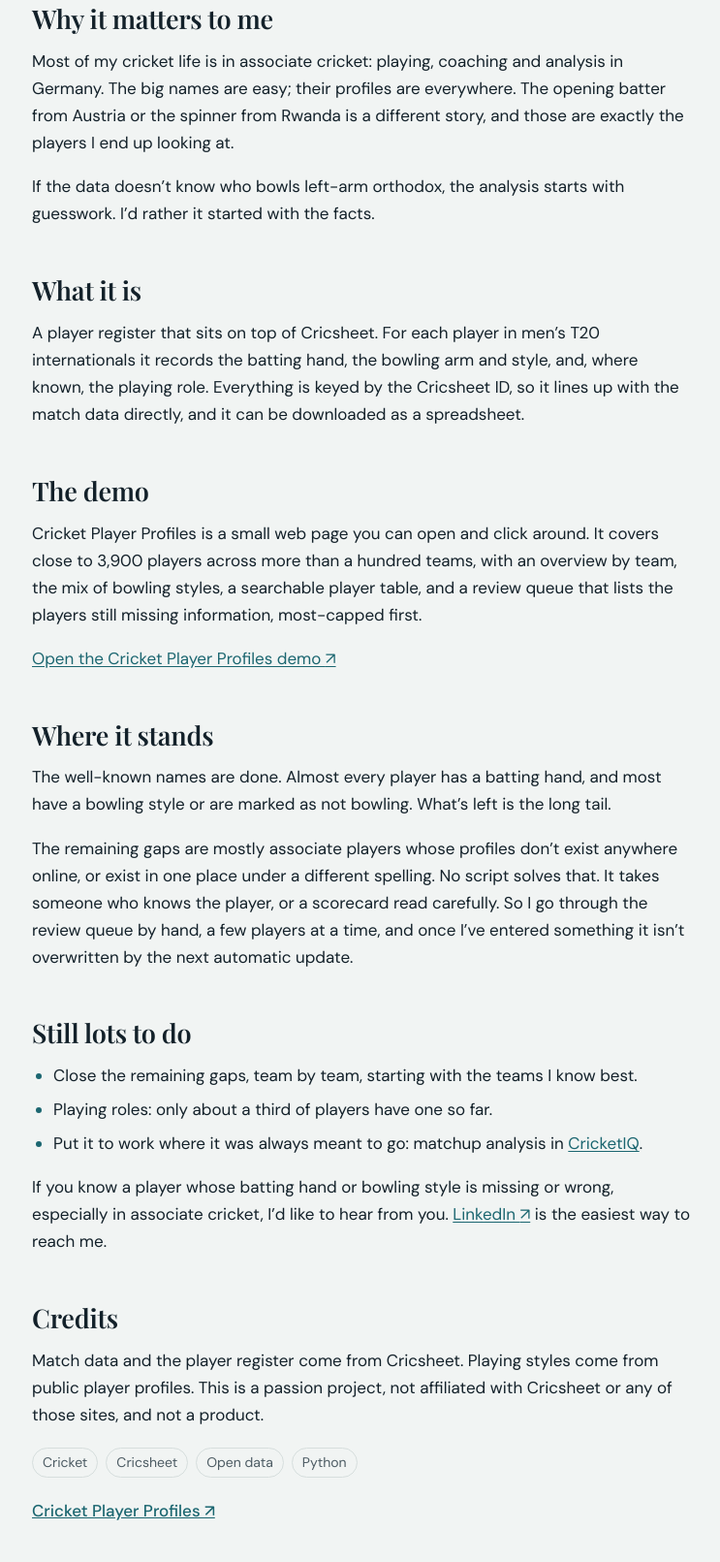
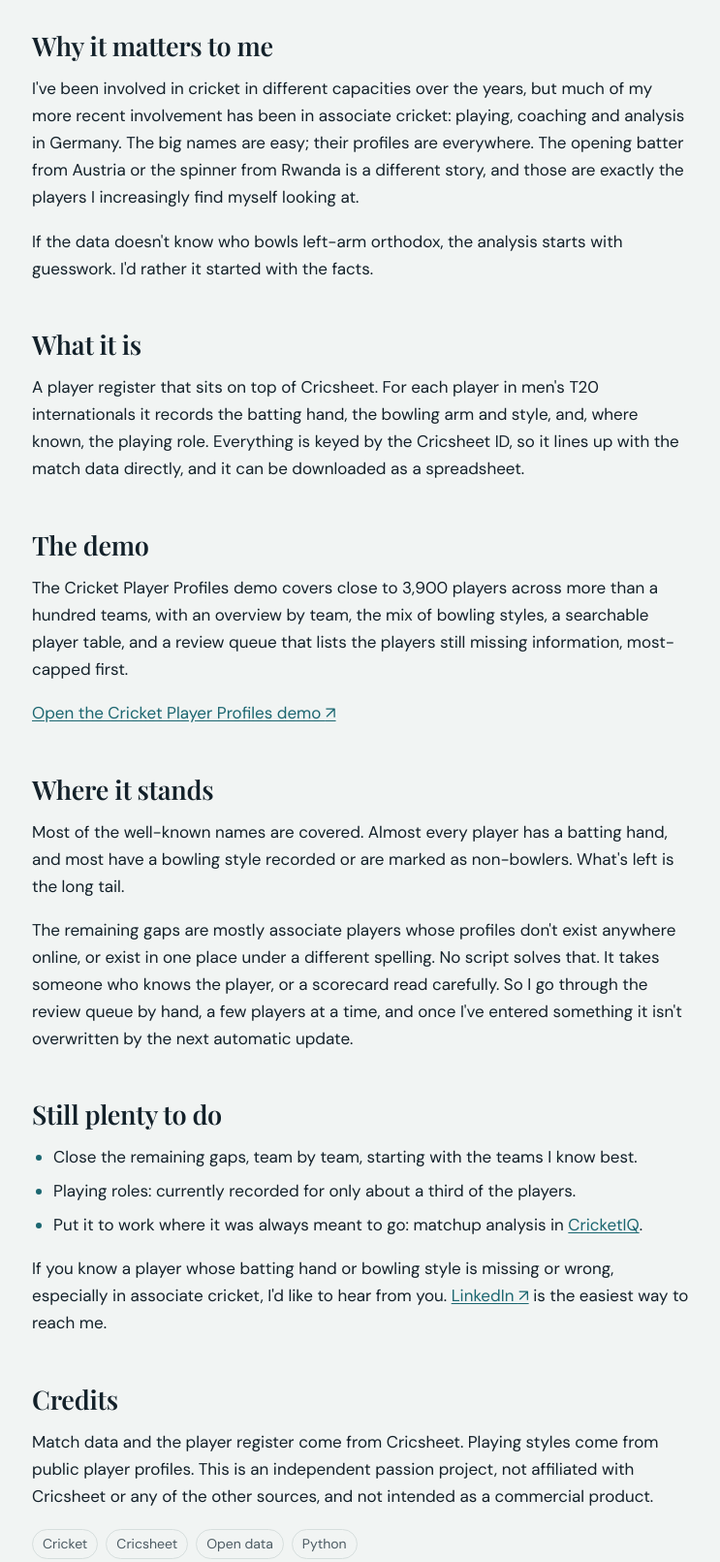
Before and after one commit to get2abhijit/abhijitdeshpande-website, a plain HTML site: page projects/player-profiles.html in a window 1280 px wide. Shown: the part 814-2425 px from the top of the page at 97% size, without its empty margins (291-1034 px from the left). Drawn offline with Linux system fonts and the light colour scheme.

Commit message:
Player profiles: use owner-edited text, keep registry rebuild removed
Co-Authored-By: Claude Sonnet 5.5 <noreply@anthropic.com>
Claude-Session: https://claude.ai/code/session_01HzHu6Saa8Nx4tCBU6GfjVn

```diff
--- a/projects/player-profiles.html
+++ b/projects/player-profiles.html
@@ -4,7 +4,7 @@
   <meta charset="utf-8">
   <meta name="viewport" content="width=device-width, initial-scale=1">
   <title>Player profiles — Abhijit Deshpande</title>
-  <meta name="description" content="A cricketer’s side project: adding batting hand and bowling style to every player in the free Cricsheet register, starting with men’s T20 internationals.">
+  <meta name="description" content="An independent cricket data project enriching the Cricsheet player register with batting hands, bowling styles and playing roles, starting with men's T20 internationals.">
   <meta name="author" content="Abhijit Deshpande">
   <meta name="theme-color" content="#f1f4f3" media="(prefers-color-scheme: light)">
   <meta name="theme-color" content="#0f1a1f" media="(prefers-color-scheme: dark)">
@@ -68,7 +68,7 @@
                 <p class="cap">Cricket · Open data · Work in progress</p>
                 <h1 class="page-h1">Who bats left, who bowls what</h1>
                 <p class="detail-status"><span class="status status-draft">In progress</span><span>A working demo. Plenty of gaps still to fill.</span></p>
-                <p class="lead">Free ball-by-ball data tells you who scored the runs and who took the wicket. It doesn’t tell you that the batter was left-handed or that the bowler bowled left-arm spin. I’m slowly filling that in.</p>
+                <p class="lead">Free ball-by-ball data tells you who scored the runs and who took the wickets. It doesn't tell you whether a batter was left-handed or whether a bowler delivered left-arm spin. I'm slowly filling in those gaps.</p>
                 <div class="note-cta">
                   <a class="button button-dark" href="https://get2abhijit.github.io/cricket-player-profile-data/#overview" target="_blank" rel="noopener noreferrer">Player profiles demo <span aria-hidden="true">↗</span><span class="visually-hidden"> (opens in a new tab)</span></a>
                 </div>
@@ -77,33 +77,33 @@
               <div class="prose">
                 <h2>A scorecard without hands</h2>
                 <p><a class="inline-link" href="https://cricsheet.org/" target="_blank" rel="noopener noreferrer">Cricsheet</a> is one of the best things to happen to cricket analysis: ball-by-ball data for thousands of matches, free, with every player given a stable ID. Much of what I do with cricket data starts there.</p>
-        <p>What it doesn’t carry is how a player plays. The register has names and IDs, not batting hands or bowling styles. For an analyst that is half the picture. How does a left-hander fare against off-spin? Does a top order struggle against left-arm pace? You can’t ask either question until every ball knows whose hand and whose style were involved.</p>
+                <p>What it doesn't carry is how a player plays. The register has names and IDs, not batting hands or bowling styles. For an analyst, that's only half the picture. How does a left-hander fare against off-spin? Does a top order struggle against left-arm pace? You can't ask either question until every ball knows whose hand and whose style were involved.</p>
 
                 <h2>Why it matters to me</h2>
-        <p>Most of my cricket life is in associate cricket: playing, coaching and analysis in Germany. The big names are easy; their profiles are everywhere. The opening batter from Austria or the spinner from Rwanda is a different story, and those are exactly the players I end up looking at.</p>
-        <p>If the data doesn’t know who bowls left-arm orthodox, the analysis starts with guesswork. I’d rather it started with the facts.</p>
+                <p>I've been involved in cricket in different capacities over the years, but much of my more recent involvement has been in associate cricket: playing, coaching and analysis in Germany. The big names are easy; their profiles are everywhere. The opening batter from Austria or the spinner from Rwanda is a different story, and those are exactly the players I increasingly find myself looking at.</p>
+                <p>If the data doesn't know who bowls left-arm orthodox, the analysis starts with guesswork. I'd rather it started with the facts.</p>
 
                 <h2>What it is</h2>
-        <p>A player register that sits on top of Cricsheet. For each player in men’s T20 internationals it records the batting hand, the bowling arm and style, and, where known, the playing role. Everything is keyed by the Cricsheet ID, so it lines up with the match data directly, and it can be downloaded as a spreadsheet.</p>
+                <p>A player register that sits on top of Cricsheet. For each player in men's T20 internationals it records the batting hand, the bowling arm and style, and, where known, the playing role. Everything is keyed by the Cricsheet ID, so it lines up with the match data directly, and it can be downloaded as a spreadsheet.</p>
 
                 <h2>The demo</h2>
-        <p>Cricket Player Profiles is a small web page you can open and click around. It covers close to 3,900 players across more than a hundred teams, with an overview by team, the mix of bowling styles, a searchable player table, and a review queue that lists the players still missing information, most-capped first.</p>
+                <p>The Cricket Player Profiles demo covers close to 3,900 players across more than a hundred teams, with an overview by team, the mix of bowling styles, a searchable player table, and a review queue that lists the players still missing information, most-capped first.</p>
                 <p><a class="inline-link" href="https://get2abhijit.github.io/cricket-player-profile-data/#overview" target="_blank" rel="noopener noreferrer">Open the Cricket Player Profiles demo <span aria-hidden="true">↗</span><span class="visually-hidden"> (opens in a new tab)</span></a></p>
 
                 <h2>Where it stands</h2>
-        <p>The well-known names are done. Almost every player has a batting hand, and most have a bowling style or are marked as not bowling. What’s left is the long tail.</p>
-        <p>The remaining gaps are mostly associate players whose profiles don’t exist anywhere online, or exist in one place under a different spelling. No script solves that. It takes someone who knows the player, or a scorecard read carefully. So I go through the review queue by hand, a few players at a time, and once I’ve entered something it isn’t overwritten by the next automatic update.</p>
+                <p>Most of the well-known names are covered. Almost every player has a batting hand, and most have a bowling style recorded or are marked as non-bowlers. What's left is the long tail.</p>
+                <p>The remaining gaps are mostly associate players whose profiles don't exist anywhere online, or exist in one place under a different spelling. No script solves that. It takes someone who knows the player, or a scorecard read carefully. So I go through the review queue by hand, a few players at a time, and once I've entered something it isn't overwritten by the next automatic update.</p>
 
-        <h2>Still lots to do</h2>
+                <h2>Still plenty to do</h2>
                 <ul>
                   <li>Close the remaining gaps, team by team, starting with the teams I know best.</li>
-          <li>Playing roles: only about a third of players have one so far.</li>
+                  <li>Playing roles: currently recorded for only about a third of the players.</li>
                   <li>Put it to work where it was always meant to go: matchup analysis in <a class="inline-link" href="cricketiq.html">CricketIQ</a>.</li>
                 </ul>
-        <p>If you know a player whose batting hand or bowling style is missing or wrong, especially in associate cricket, I’d like to hear from you. <a class="inline-link" href="https://www.linkedin.com/in/get2abhijit/" target="_blank" rel="noopener noreferrer">LinkedIn <span aria-hidden="true">↗</span><span class="visually-hidden"> (opens in a new tab)</span></a> is the easiest way to reach me.</p>
+                <p>If you know a player whose batting hand or bowling style is missing or wrong, especially in associate cricket, I'd like to hear from you. <a class="inline-link" href="https://www.linkedin.com/in/get2abhijit/" target="_blank" rel="noopener noreferrer">LinkedIn <span aria-hidden="true">↗</span><span class="visually-hidden"> (opens in a new tab)</span></a> is the easiest way to reach me.</p>
 
                 <h2>Credits</h2>
-        <p>Match data and the player register come from Cricsheet. Playing styles come from public player profiles. This is a passion project, not affiliated with Cricsheet or any of those sites, and not a product.</p>
+                <p>Match data and the player register come from Cricsheet. Playing styles come from public player profiles. This is an independent passion project, not affiliated with Cricsheet or any of the other sources, and not intended as a commercial product.</p>
               </div>
               <ul class="detail-meta" aria-label="Topics"><li>Cricket</li><li>Cricsheet</li><li>Open data</li><li>Python</li></ul>
               <div class="detail-links"><a href="https://get2abhijit.github.io/cricket-player-profile-data/#overview" target="_blank" rel="noopener noreferrer">Cricket Player Profiles <span aria-hidden="true">↗</span><span class="visually-hidden"> (opens in a new tab)</span></a></div>
```
Lines whose indentation alone changed are shown as unchanged.
